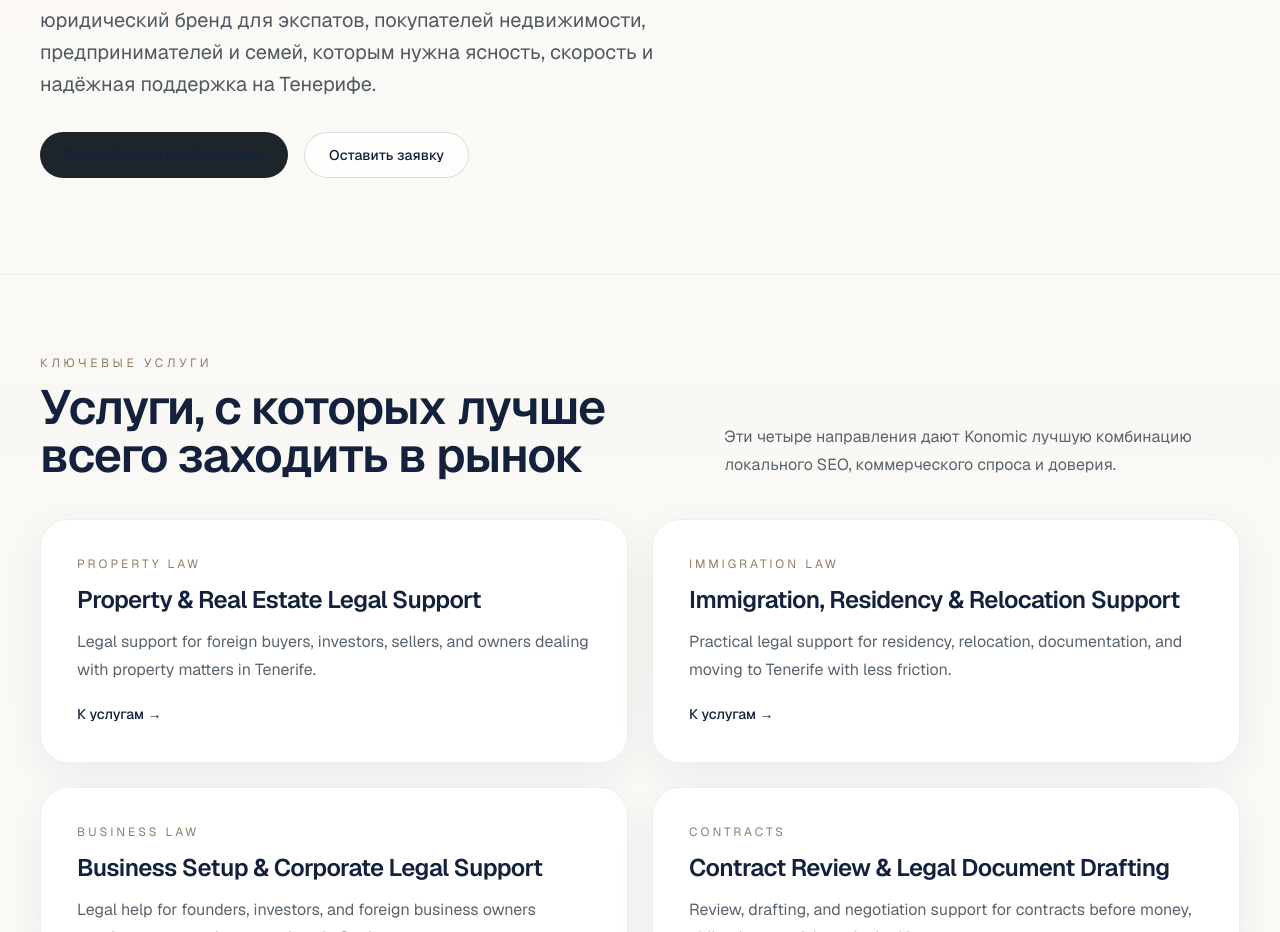
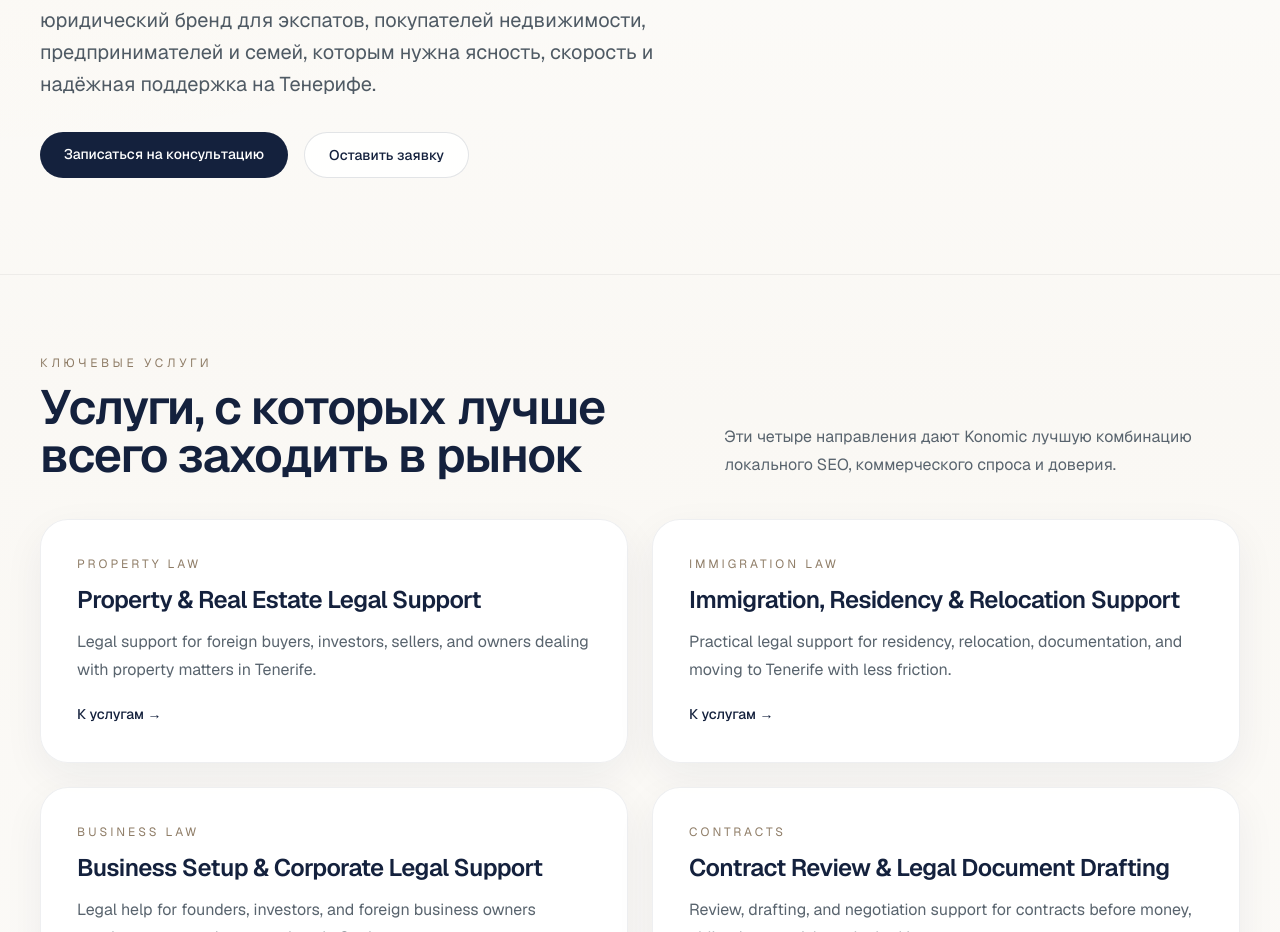
Before and after one commit to heaodoff/konomic, a Next.js app in the folder konomic-site/: page /ru in a window 1280 px wide. Shown: the part 1027-1959 px from the top of the page. Built offline with nearby package versions, Linux system fonts and the light colour scheme.

Commit message:
Unify CTA contrast across localized home pages

```diff
--- a/konomic-site/src/app/de/page.tsx
+++ b/konomic-site/src/app/de/page.tsx
@@ -32,8 +32,8 @@ export default function DeHomePage() {
           <h1 className="max-w-4xl text-5xl leading-tight font-semibold tracking-tight md:text-7xl">{copy.home.title}</h1>
           <p className="mt-6 max-w-2xl text-lg leading-8 text-[#4f5a64] md:text-xl">{copy.home.text}</p>
           <div className="mt-8 flex flex-wrap gap-4">
-            <Link href="/de/book-consultation" className="ui-button ui-button-primary rounded-full bg-[#1d252b] px-6 py-3 text-sm font-medium text-white hover:bg-[#11171b]">{copy.home.primaryCta}</Link>
-            <Link href="/de/contact" className="ui-button ui-button-secondary rounded-full border border-[#1d252b]/15 bg-white/80 px-6 py-3 text-sm font-medium text-[#1d252b] hover:border-[#1d252b]/35">{copy.home.secondaryCta}</Link>
+            <Link href="/de/book-consultation" className="ui-button ui-button-primary rounded-full bg-[#14213d] px-6 py-3 text-sm font-medium hover:bg-[#0d1528]">{copy.home.primaryCta}</Link>
+            <Link href="/de/contact" className="ui-button ui-button-secondary rounded-full border border-[#14213d]/12 bg-white/88 px-6 py-3 text-sm font-medium text-[#14213d] hover:border-[#fca311]/45">{copy.home.secondaryCta}</Link>
           </div>
         </div>
         <div className="space-y-6">
--- a/konomic-site/src/app/globals.css
+++ b/konomic-site/src/app/globals.css
@@ -61,7 +61,12 @@ a {
   outline-offset: 3px;
 }
 
+.ui-button-primary {
+  color: #ffffff;
+}
+
 .ui-button-primary:hover {
+  color: #ffffff;
   box-shadow: 0 14px 34px rgba(20, 33, 61, 0.18);
 }
 
--- a/konomic-site/src/app/ru/page.tsx
+++ b/konomic-site/src/app/ru/page.tsx
@@ -32,8 +32,8 @@ export default function RuHomePage() {
           <h1 className="max-w-4xl text-5xl leading-tight font-semibold tracking-tight md:text-7xl">{copy.home.title}</h1>
           <p className="mt-6 max-w-2xl text-lg leading-8 text-[#4f5a64] md:text-xl">{copy.home.text}</p>
           <div className="mt-8 flex flex-wrap gap-4">
-            <Link href="/ru/book-consultation" className="ui-button ui-button-primary rounded-full bg-[#1d252b] px-6 py-3 text-sm font-medium text-white hover:bg-[#11171b]">{copy.home.primaryCta}</Link>
-            <Link href="/ru/contact" className="ui-button ui-button-secondary rounded-full border border-[#1d252b]/15 bg-white/80 px-6 py-3 text-sm font-medium text-[#1d252b] hover:border-[#1d252b]/35">{copy.home.secondaryCta}</Link>
+            <Link href="/ru/book-consultation" className="ui-button ui-button-primary rounded-full bg-[#14213d] px-6 py-3 text-sm font-medium hover:bg-[#0d1528]">{copy.home.primaryCta}</Link>
+            <Link href="/ru/contact" className="ui-button ui-button-secondary rounded-full border border-[#14213d]/12 bg-white/88 px-6 py-3 text-sm font-medium text-[#14213d] hover:border-[#fca311]/45">{copy.home.secondaryCta}</Link>
           </div>
         </div>
         <div className="space-y-6"><div className="ui-card-dark p-8 text-white md:p-10"><div className="text-xs uppercase tracking-[0.28em] text-[#d5bd9e]">Почему Konomic</div><h2 className="mt-4 text-3xl font-semibold tracking-tight">{copy.home.whyTitle}</h2><p className="mt-4 text-sm leading-7 text-white/75">{copy.home.whyText}</p><div className="mt-6 space-y-4">{trustPoints.map((item) => <div key={item} className="rounded-2xl border border-white/10 bg-white/5 px-4 py-3 text-sm text-white/85">{item}</div>)}</div></div><div className="ui-card-soft rounded-[2rem] px-8 py-7 md:px-10"><div className="text-xs uppercase tracking-[0.3em] text-[#8f7d67]">Быстрый контакт</div><p className="mt-3 text-base leading-8 text-[#4f5a64]">WhatsApp — самый быстрый вход. Email и Telegram остаются для длинного контекста и документов.</p></div></div>
--- a/konomic-site/src/app/uk/page.tsx
+++ b/konomic-site/src/app/uk/page.tsx
@@ -32,8 +32,8 @@ export default function UkHomePage() {
           <h1 className="max-w-4xl text-5xl leading-tight font-semibold tracking-tight md:text-7xl">{copy.home.title}</h1>
           <p className="mt-6 max-w-2xl text-lg leading-8 text-[#4f5a64] md:text-xl">{copy.home.text}</p>
           <div className="mt-8 flex flex-wrap gap-4">
-            <Link href="/uk/book-consultation" className="ui-button ui-button-primary rounded-full bg-[#1d252b] px-6 py-3 text-sm font-medium text-white hover:bg-[#11171b]">{copy.home.primaryCta}</Link>
-            <Link href="/uk/contact" className="ui-button ui-button-secondary rounded-full border border-[#1d252b]/15 bg-white/80 px-6 py-3 text-sm font-medium text-[#1d252b] hover:border-[#1d252b]/35">{copy.home.secondaryCta}</Link>
+            <Link href="/uk/book-consultation" className="ui-button ui-button-primary rounded-full bg-[#14213d] px-6 py-3 text-sm font-medium hover:bg-[#0d1528]">{copy.home.primaryCta}</Link>
+            <Link href="/uk/contact" className="ui-button ui-button-secondary rounded-full border border-[#14213d]/12 bg-white/88 px-6 py-3 text-sm font-medium text-[#14213d] hover:border-[#fca311]/45">{copy.home.secondaryCta}</Link>
           </div>
         </div>
         <div className="space-y-6"><div className="ui-card-dark p-8 text-white md:p-10"><div className="text-xs uppercase tracking-[0.28em] text-[#d5bd9e]">Чому Konomic</div><h2 className="mt-4 text-3xl font-semibold tracking-tight">{copy.home.whyTitle}</h2><p className="mt-4 text-sm leading-7 text-white/75">{copy.home.whyText}</p><div className="mt-6 space-y-4">{trustPoints.map((item) => <div key={item} className="rounded-2xl border border-white/10 bg-white/5 px-4 py-3 text-sm text-white/85">{item}</div>)}</div></div><div className="ui-card-soft rounded-[2rem] px-8 py-7 md:px-10"><div className="text-xs uppercase tracking-[0.3em] text-[#8f7d67]">Швидкий контакт</div><p className="mt-3 text-base leading-8 text-[#4f5a64]">WhatsApp — найшвидший спосіб почати. Email і Telegram залишаються для довшого контексту та документів.</p></div></div>
```
